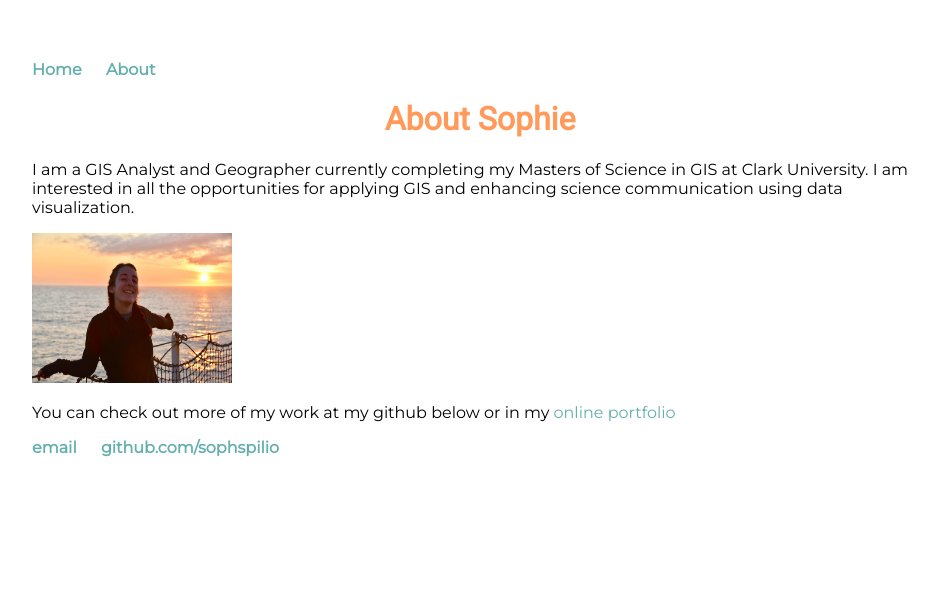
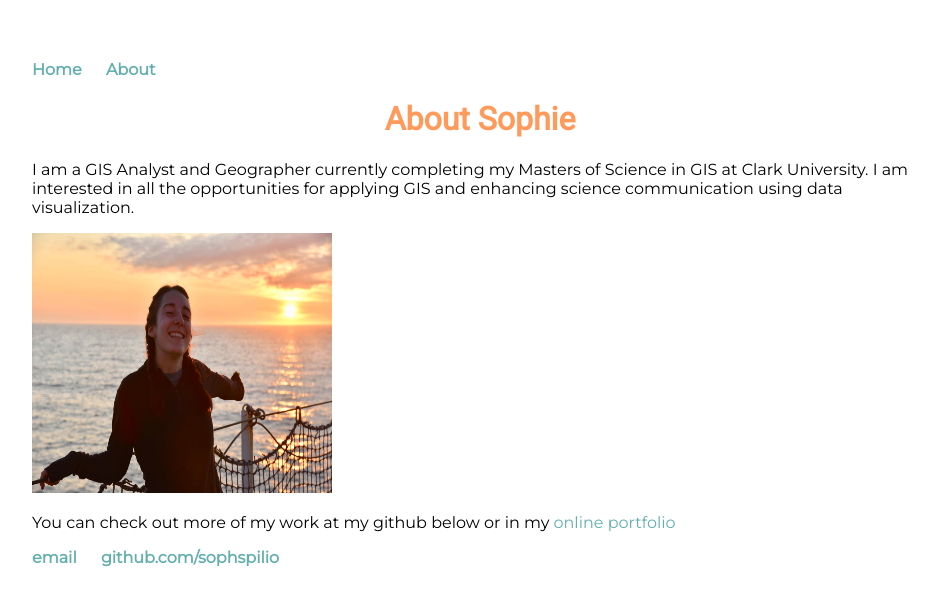
Before and after one commit to sophspilio/sophspilio.github.io, a Jekyll site: the page built from about/index.html, in a window 1280 px wide. Shown: the top 606 px of the page, without its empty margins (160-1098 px from the left). Built offline with Jekyll 4.4.1, drawn with Linux system fonts in a browser that asks for light colours.

Commit message:
Update index.html

```diff
--- a/about/index.html
+++ b/about/index.html
@@ -6,7 +6,7 @@ title: About
 	<h1>About Sophie</h1>
 	<p>I am a GIS Analyst and Geographer currently completing my Masters of Science in GIS at Clark University.
     I am interested in all the opportunities for applying GIS and enhancing science communication using data visualization. </p>
-  <img width="200" height="150" src="about_pic.jpg" alt="Sophie_about">
+  <img width="300" height="260" src="about_pic.jpg" alt="Sophie_about">
   <p> You can check out more of my work at my github below or in my <a href="https://sophiespilio.weebly.com">online portfolio</a> </p>
 
 </div><!-- /.blurb -->
```
